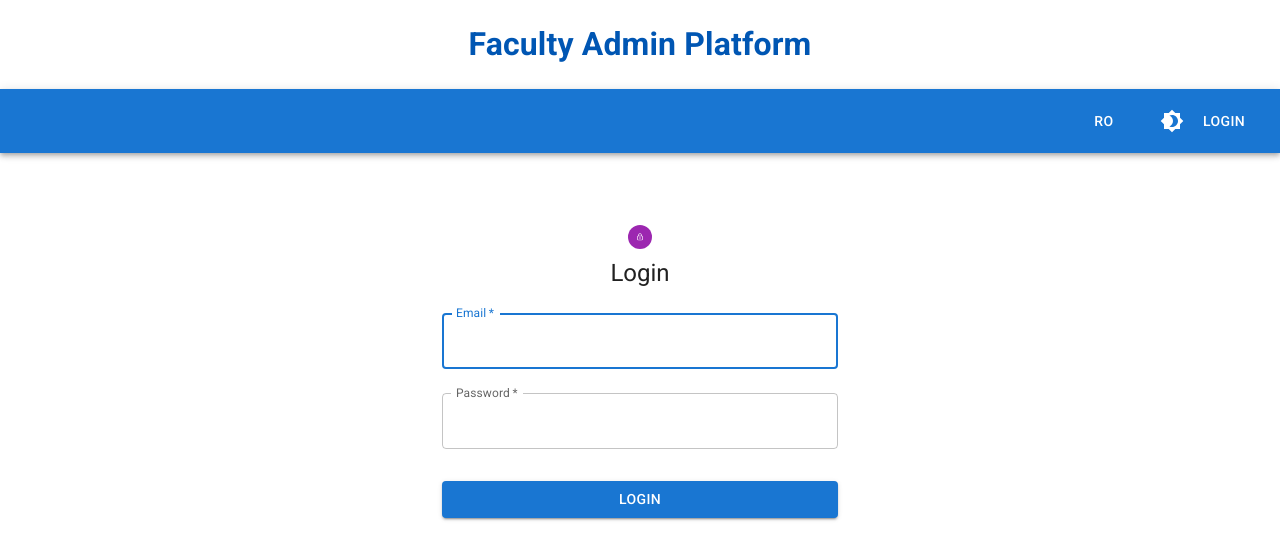
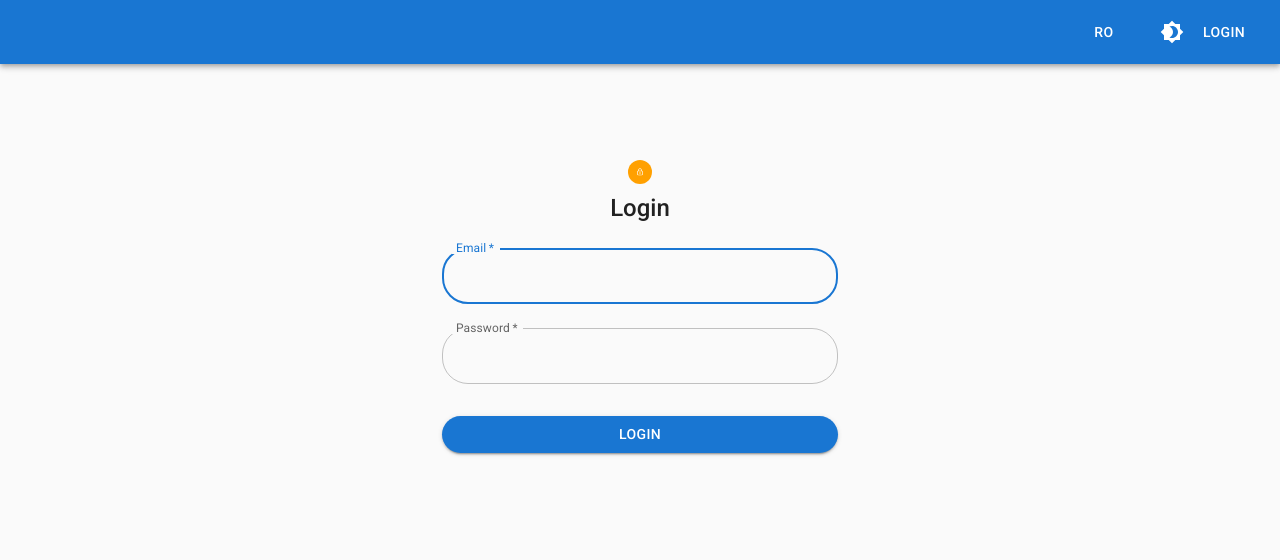
Before and after one commit to rtudose/MERN-Stack-University-Administration-App, a React (Vite) app in the folder frontend/: page /login in a window 1280 px wide. Shown: the top 560 px of the page. Built offline with nearby package versions, Linux system fonts and the light colour scheme; no server answers.

Commit message:
Started the final design polish

```diff
--- a/frontend/src/App.jsx
+++ b/frontend/src/App.jsx
@@ -1,6 +1,11 @@
 // src/App.jsx
 import React from 'react';
 import { BrowserRouter as Router, Routes, Route, Navigate } from 'react-router-dom';
+import { AuthProvider } from './context/AuthContext';
+import { useTranslation } from 'react-i18next';
+import { ColorModeProvider } from './context/ThemeContext';
+import { CssBaseline, Box } from '@mui/material';
+
 import Login from './pages/Login';
 import Dashboard from './pages/Dashboard';
 import Rooms from './pages/Rooms';
@@ -16,12 +21,9 @@ import ReservationsManagement from './pages/ReservationsManagement';
 import ScheduleManagement from './pages/ScheduleManagement';
 import AppointmentsManagement from './pages/AppointmentsManagement';
 // import Register from './pages/Register'; // Uncomment if you have a register page
-import { AuthProvider } from './context/AuthContext';
 import ProtectedRoute from './components/ProtectedRoute';
 import Navbar from './components/Navbar';
-import { useTranslation } from 'react-i18next';
-import { ColorModeProvider } from './context/ThemeContext';
-import { CssBaseline } from '@mui/material';
+
 
 function App() {
   const { t } = useTranslation();
@@ -31,11 +33,9 @@ function App() {
       <CssBaseline />
       <Router>
         <AuthProvider>
-          <div>
-            <h1 style={{ textAlign: 'center', color: '#0056b3', marginTop: '20px' }}>{t('app_title')}</h1>
-
+          <Box sx={{ display: 'flex', flexDirection: 'column', height: '100vh', overflow: 'hidden' }}>
             <Navbar />
-
+            <Box component="main" sx={{ flexGrow: 1, overflow: 'auto', p: 3 }}>
               <Routes>
                 <Route path="/login" element={<Login />} />
                 <Route path="/" element={<Navigate to="/login" replace />} />
@@ -70,10 +70,10 @@ function App() {
                   <Route path="/courses-management" element={<CoursesManagement />} />
                   <Route path="/reservations-management" element={<ReservationsManagement />} />
                   <Route path="/schedule-management" element={<ScheduleManagement />} />
-                <Route path="/appointments-management" element={<AppointmentsManagement />} />
                 </Route>
               </Routes>
-          </div>
+            </Box>
+          </Box>
         </AuthProvider>
       </Router>
     </ColorModeProvider>
--- a/frontend/src/context/ThemeContext.jsx
+++ b/frontend/src/context/ThemeContext.jsx
@@ -1,6 +1,7 @@
 // src/context/ThemeContext.jsx
 import React, { createContext, useState, useMemo, useContext } from 'react';
 import { createTheme, ThemeProvider as MUIThemeProvider } from '@mui/material/styles';
+import getCustomTheme from '../theme/theme';
 
 const ColorModeContext = createContext({ toggleColorMode: () => {} });
 
@@ -23,16 +24,7 @@ export const ColorModeProvider = ({ children }) => {
     [],
   );
 
-  // Create the MUI theme based on the current mode
-  const theme = useMemo(
-    () =>
-      createTheme({
-        palette: {
-          mode,
-        },
-      }),
-    [mode],
-  );
+  const theme = useMemo(() => getCustomTheme(mode), [mode]);
 
   return (
     <ColorModeContext.Provider value={colorMode}>
--- a/frontend/src/i18n/i18n.js
+++ b/frontend/src/i18n/i18n.js
@@ -277,7 +277,7 @@ const resources = {
       "secretariat_notes_label": "Secretariat Notes",
 
       // Form Messages & Errors
-      "add_room_empty_fields_error": "Please fill in all fields.",
+      "add_room_empty_fields_error": "Please fill in all required fields.",
       "capacity_invalid_error": "Capacity must be a natural number (a positive whole number.)", // More generic
       "room_exists_error": "A room with this name already exists.",
       "invalid_room_data": "Invalid room data provided.",
@@ -578,7 +578,7 @@ const resources = {
       "secretariat_notes_label": "Notițe Secretariat",
 
       // Form Messages & Errors
-      "add_room_empty_fields_error": "Vă rugăm să completați toate câmpurile.",
+      "add_room_empty_fields_error": "Vă rugăm să completați toate câmpurile obligatorii.",
       "capacity_invalid_error": "Capacitatea trebuie să fie un număr natural (un număr întreg pozitiv).", // More generic
       "room_exists_error": "O sală cu acest nume există deja.",
       "invalid_room_data": "Datele sălii sunt invalide.",
--- a/frontend/src/index.css
+++ b/frontend/src/index.css
@@ -1,22 +1,46 @@
-/*
-  Hide the default number input arrows (spinners)
-  For Chrome, Safari, Edge, Opera
-*/
+/* src/index.css
+/* Hide the default number input arrows (spinners) */
 input[type=number]::-webkit-inner-spin-button,
 input[type=number]::-webkit-outer-spin-button {
   -webkit-appearance: none;
   margin: 0;
 }
-
-/* For Firefox */
 input[type=number] {
   -moz-appearance: textfield;
 }
 
-/*
-  Fix for time input clock icon in dark mode for Chrome/Edge/Safari.
-  This inverts the color of the icon to make it white on a dark background.
-*/
+/* Fix for time input clock icon in dark mode */
 html[data-mui-color-scheme="dark"] input[type="time"]::-webkit-calendar-picker-indicator {
   filter: invert(1);
 }
+
+/* --- NEW: Targeted Scrollbar Styles --- */
+
+/* Target only the main content box and MUI Table Containers */
+main::-webkit-scrollbar,
+.MuiTableContainer-root::-webkit-scrollbar {
+  width: 8px;
+  height: 8px; /* For horizontal scrollbars */
+}
+
+main::-webkit-scrollbar-track,
+.MuiTableContainer-root::-webkit-scrollbar-track {
+  background: transparent; /* Make the track invisible */
+}
+
+main::-webkit-scrollbar-thumb,
+.MuiTableContainer-root::-webkit-scrollbar-thumb {
+  background: #888;
+  border-radius: 4px;
+}
+
+/* Style the scrollbar thumb in dark mode */
+html[data-mui-color-scheme="dark"] main::-webkit-scrollbar-thumb,
+html[data-mui-color-scheme="dark"] .MuiTableContainer-root::-webkit-scrollbar-thumb {
+  background: #555;
+}
+
+html[data-mui-color-scheme="dark"] main::-webkit-scrollbar-thumb:hover,
+html[data-mui-color-scheme="dark"] .MuiTableContainer-root::-webkit-scrollbar-thumb:hover {
+  background: #777;
+}
--- a/frontend/src/pages/CoursesManagement.jsx
+++ b/frontend/src/pages/CoursesManagement.jsx
@@ -135,7 +135,7 @@ const CoursesManagement = () => {
   if (error) return <Alert severity="error">{t(error)}</Alert>;
 
   return (
-    <Container maxWidth="lg" sx={{ mt: 4, mb: 4 }}>
+    <Container maxWidth="lg" sx={{ display: 'flex', flexDirection: 'column', height: '100%' }}>
       <BackButton />
       <Typography variant="h4" component="h1" gutterBottom sx={{ textAlign: 'center' }}>
         {t('courses_management_title')}
--- /dev/null
+++ b/frontend/src/theme/theme.js
@@ -0,0 +1,62 @@
+// src/theme/theme.js (Advanced Version)
+import { createTheme } from '@mui/material/styles';
+
+const getCustomTheme = (mode) => createTheme({
+  palette: {
+    mode,
+    primary: {
+      main: '#1976d2',
+    },
+    secondary: {
+      main: '#ffa000',
+    },
+    // THE FIX: Use a slightly lighter dark for better shadow contrast
+    background: {
+        default: mode === 'dark' ? '#121212' : '#fafafa', // Main background
+        paper: mode === 'dark' ? '#1e1e1e' : '#ffffff',   // Paper/Card background
+    },
+  },
+
+  shape: {
+    borderRadius: 26, // A slightly less extreme, more professional radius
+  },
+
+  typography: {
+    h4: { fontWeight: 600 },
+    h5: { fontWeight: 500 }
+  },
+
+  components: {
+    MuiCssBaseline: {
+      styleOverrides: {
+        body: { overflow: 'hidden' },
+        '*::-webkit-scrollbar': { width: '8px' },
+        '*::-webkit-scrollbar-track': { background: mode === 'dark' ? '#2b2b2b' : '#f1f1f1' },
+        '*::-webkit-scrollbar-thumb': { background: mode === 'dark' ? '#555' : '#888', borderRadius: '4px' },
+        '*::-webkit-scrollbar-thumb:hover': { background: mode === 'dark' ? '#777' : '#555' },
+      },
+    },
+    MuiPaper: {
+      defaultProps: {
+          elevation: mode === 'dark' ? 6 : 4, // Use a stronger shadow in dark mode
+      },
+      styleOverrides: {
+        root: {
+          backgroundImage: 'none', // Important for dark mode
+          border: 'none',
+        },
+      },
+    },
+    // THE FIX: Ensure TableContainer matches the Paper's border radius
+    MuiTableContainer: {
+        styleOverrides: {
+            root: ({ theme }) => ({
+                // This makes the table corners rounded to match the container
+                borderRadius: theme.shape.borderRadius,
+            }),
+        },
+    },
+  },
+});
+
+export default getCustomTheme;
```
Also changed, not shown: frontend/src/pages/Rooms.jsx (+25 -21 lines), frontend/src/pages/Users.jsx (+60 -20 lines). Lines whose indentation alone changed are shown as unchanged.
